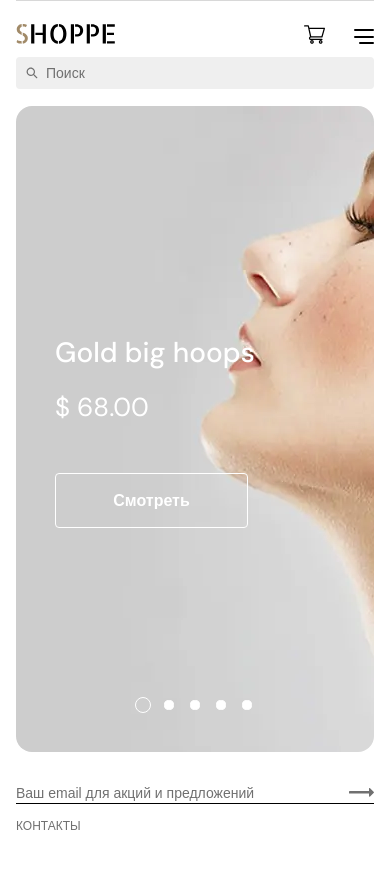
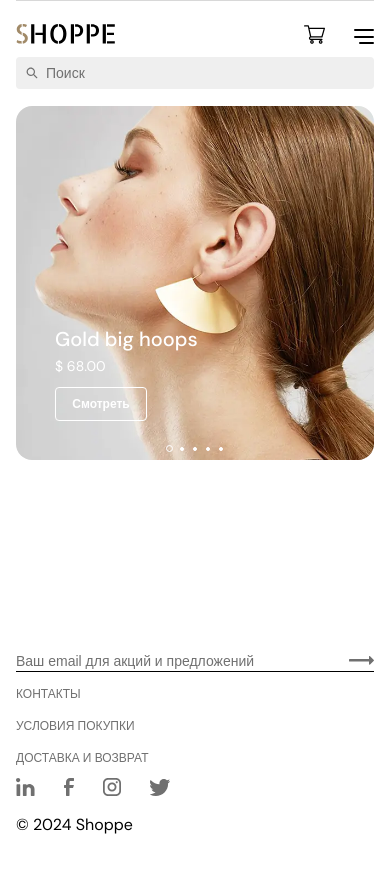
Before and after one commit to MAChapurin/shope, a Next.js app: page / in a window 390 px wide. Shown: the top 872 px of the page. Built offline with nearby package versions, Linux system fonts and the light colour scheme.

Commit message:
add adaptive for hero

```diff
--- a/src/widgets/hero/ui/styles.module.css
+++ b/src/widgets/hero/ui/styles.module.css
@@ -58,7 +58,6 @@
 	height: 100%;
 	position: relative;
 	display: flex;
-	display: flex;
 	flex-direction: column;
 	justify-content: center;
 }
@@ -95,3 +94,57 @@
 	height: 100%;
 	object-fit: cover;
 }
+
+@media (max-width: 1024px) {
+	.hero {
+		min-height: 354px;
+	}
+
+	.pagination {
+		padding-bottom: 8px;
+		gap: 6px;
+	}
+
+	.pagination__button {
+		width: 7px;
+		height: 7px;
+	}
+
+	.pagination__point {
+		width: 4px;
+		height: 4px;
+	}
+
+	.pagination__point--active {
+		width: 7px;
+		height: 7px;
+	}
+
+	.content__container {
+		justify-content: end;
+	}
+
+	.content__img {
+		object-position: center right;
+	}
+
+	.content__title {
+		font-size: 20px;
+		line-height: 26px;
+		margin-bottom: 3px;
+	}
+
+	.content__price {
+		font-size: 14px;
+		line-height: 22px;
+		margin-bottom: 10px;
+	}
+
+	.content__link {
+		min-width: 92px;
+		padding-block: 6px;
+		padding-inline: 10px;
+		font-size: 12px;
+		line-height: 20px;
+	}
+}
```
